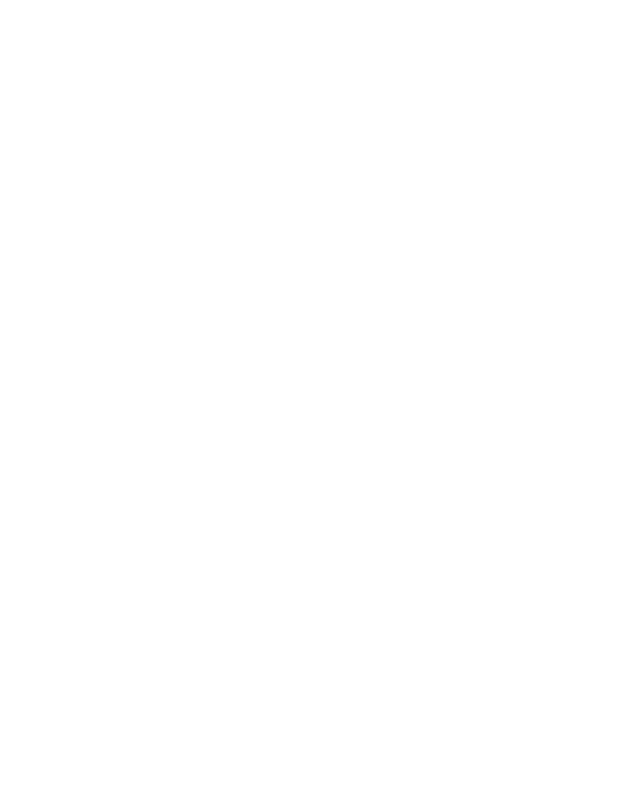
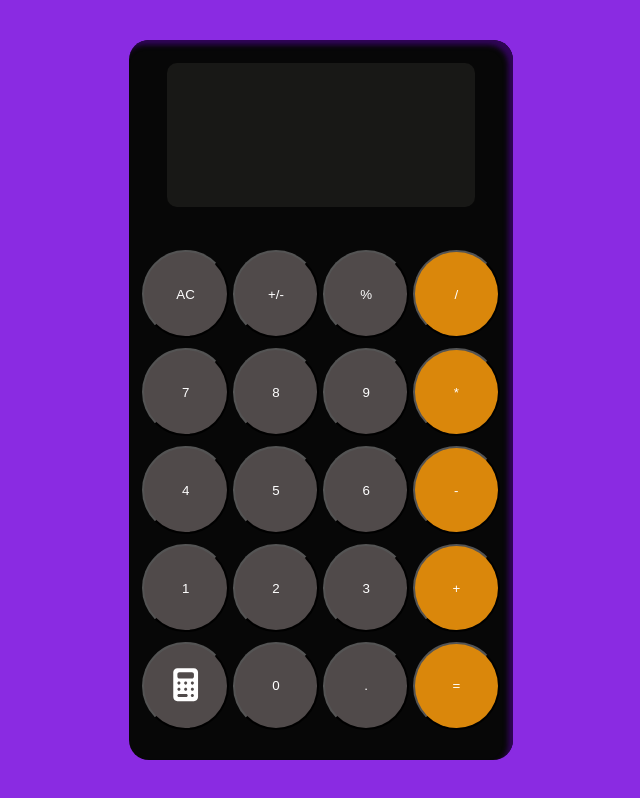
Before and after one commit to Fransheska-Muta/Calculator, a plain HTML site: page index.html in a window 1280 px wide. Shown: the whole page, without its empty margins (319-959 px from the left). Drawn offline with Linux system fonts and the light colour scheme.

Commit message:
Finished my UI

```diff
--- a/index.css
+++ b/index.css
@@ -0,0 +1,98 @@
+*{
+    margin: 0;
+    padding: 0;
+    box-sizing: border-box;
+}
+
+body{
+    background-color: blueviolet;
+}
+
+.container{
+    /* border: 2px solid blue; */
+    height: 100vh;
+    width: 100vw;
+    display: flex;
+}
+
+.skin{
+    background-color: rgb(7, 7, 7);
+    box-shadow: -5px 5px 5px  rgb(48, 5, 88) inset;
+    border-radius: 20px;
+    height: 90vh;
+    width: 35vw;
+    margin: auto;
+}
+
+.screen{
+    /* border: 2px solid white; */
+    background-color: rgb(24, 24, 22);
+    height: 20%;
+    width: 80%;
+    margin: auto;
+    margin-top: 6%;
+    margin-bottom: 10%;
+    border-radius: 10px;
+}
+
+.pressing{
+    /* border: 2px solid red; */
+    height: 68%;
+    margin: auto;
+    border-radius: 20px;
+}
+
+.rows{
+    /* border: 2px solid white; */
+    height: 20%;
+    width: 94%;
+    margin: auto;
+    border-radius: 20px;
+    display: flex;
+    justify-content: space-around;
+    align-items: center;
+}
+
+button{
+    background-color: rgb(80, 74, 74);
+    border-radius: 50%;
+    width: 24%;
+    height: 90%;
+    color: white
+}
+
+svg{
+    width: 50%
+}
+
+.operations{
+   background-color: rgb(218, 135, 11);
+}
+
+
+@media screen and (min-width: 1000px){
+    .skin{
+    width: 30vw;
+}
+}
+
+
+@media screen and (max-width: 600px){
+    .skin{
+    border: 2px solid white;
+    height: 90vh;
+    width: 80vw;
+}
+
+   .pressing{
+    border: 2px solid blue;
+    height: 67%;
+}
+
+button{
+    border-radius: 70%;
+    width: 25%;
+    height: 100%
+}
+
+}
--- a/index.html
+++ b/index.html
@@ -4,10 +4,58 @@
     <meta charset="UTF-8">
     <meta name="viewport" content="width=device-width, initial-scale=1.0">
     <title>Fran Math</title>
+    <link rel="stylesheet" href="index.css">
 </head>
 <body>
+    <main>
+        <div class="container">
+            <div class="skin">
+             <div class="screen"></div>
+
+                <div class="pressing">
+                  <div class="rows">
+                    <button>AC</button>
+                    <button>+/-</button>
+                    <button>%</button>
+                    <button class="operations">/</button>
+                  </div>
+
+                   <div class="rows">
+                    <button>7</button>
+                    <button>8</button>
+                    <button>9</button>
+                    <button class="operations">*</button>
+                  </div>
+
+                   <div class="rows">
+                    <button>4</button>
+                    <button>5</button>
+                    <button>6</button>
+                    <button class="operations">-</button>
+                  </div>
+
+                   <div class="rows">
+                    <button>1</button>
+                    <button>2</button>
+                    <button>3</button>
+                    <button class="operations">+</button>
+                  </div>
+
+                   <div class="rows">
+                    <button>
+                        <svg xmlns="http://www.w3.org/2000/svg" viewBox="0 0 640 640">
+                            <path fill="rgb(255, 255, 255)" d="M192 64C156.7 64 128 92.7 128 128L128 512C128 547.3 156.7 576 192 576L448 576C483.3 576 512 547.3 512 512L512 128C512 92.7 483.3 64 448 64L192 64zM224 128L416 128C433.7 128 448 142.3 448 160L448 192C448 209.7 433.7 224 416 224L224 224C206.3 224 192 209.7 192 192L192 160C192 142.3 206.3 128 224 128zM240 296C240 309.3 229.3 320 216 320C202.7 320 192 309.3 192 296C192 282.7 202.7 272 216 272C229.3 272 240 282.7 240 296zM320 320C306.7 320 296 309.3 296 296C296 282.7 306.7 272 320 272C333.3 272 344 282.7 344 296C344 309.3 333.3 320 320 320zM448 296C448 309.3 437.3 320 424 320C410.7 320 400 309.3 400 296C400 282.7 410.7 272 424 272C437.3 272 448 282.7 448 296zM216 416C202.7 416 192 405.3 192 392C192 378.7 202.7 368 216 368C229.3 368 240 378.7 240 392C240 405.3 229.3 416 216 416zM344 392C344 405.3 333.3 416 320 416C306.7 416 296 405.3 296 392C296 378.7 306.7 368 320 368C333.3 368 344 378.7 344 392zM424 416C410.7 416 400 405.3 400 392C400 378.7 410.7 368 424 368C437.3 368 448 378.7 448 392C448 405.3 437.3 416 424 416zM192 488C192 474.7 202.7 464 216 464L328 464C341.3 464 352 474.7 352 488C352 501.3 341.3 512 328 512L216 512C202.7 512 192 501.3 192 488zM424 464C437.3 464 448 474.7 448 488C448 501.3 437.3 512 424 512C410.7 512 400 501.3 400 488C400 474.7 410.7 464 424 464z"/>
+                        </svg>
+                    </button>
+                    <button>0</button>
+                    <button>.</button>
+                    <button class="operations">=</button>
+                  </div>
+                </div>
 
 
-
-</body>
+            </div>
+        </div>
+    </main>
+    </body>
 </html>
```
